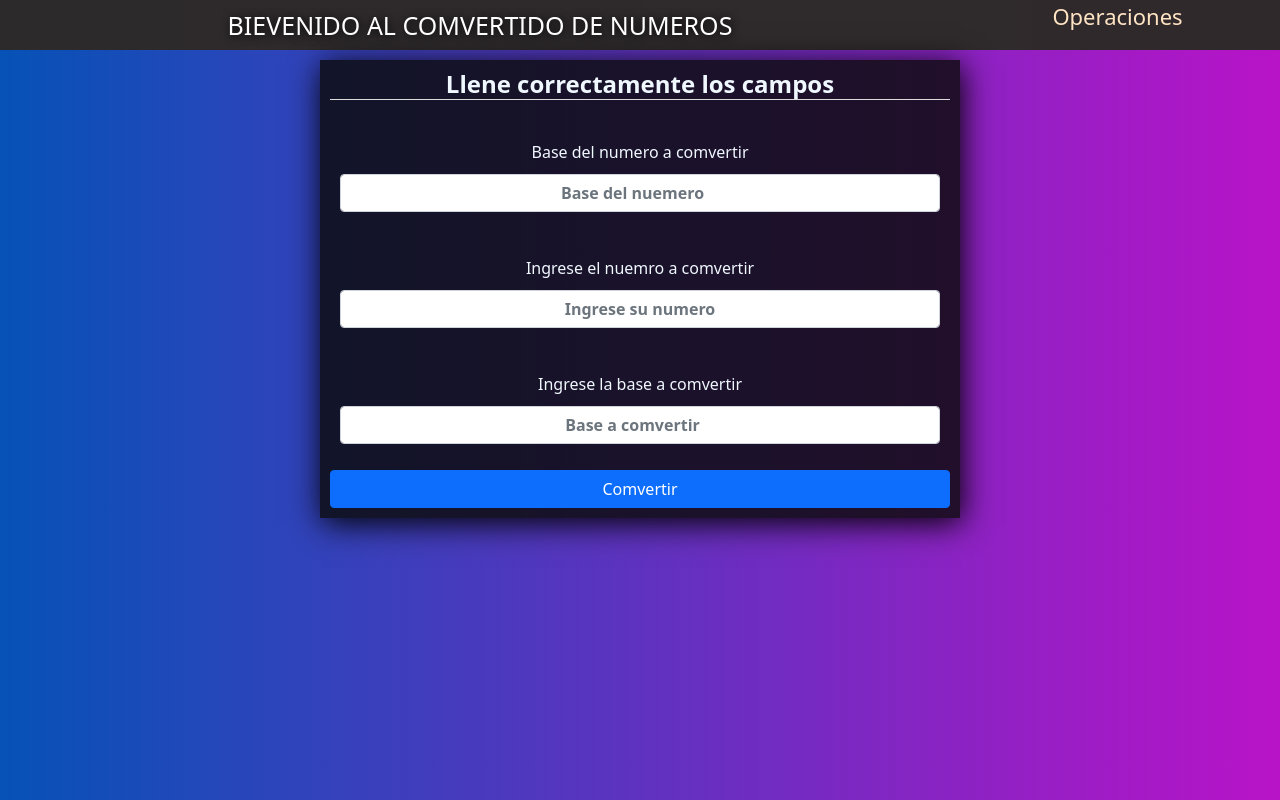
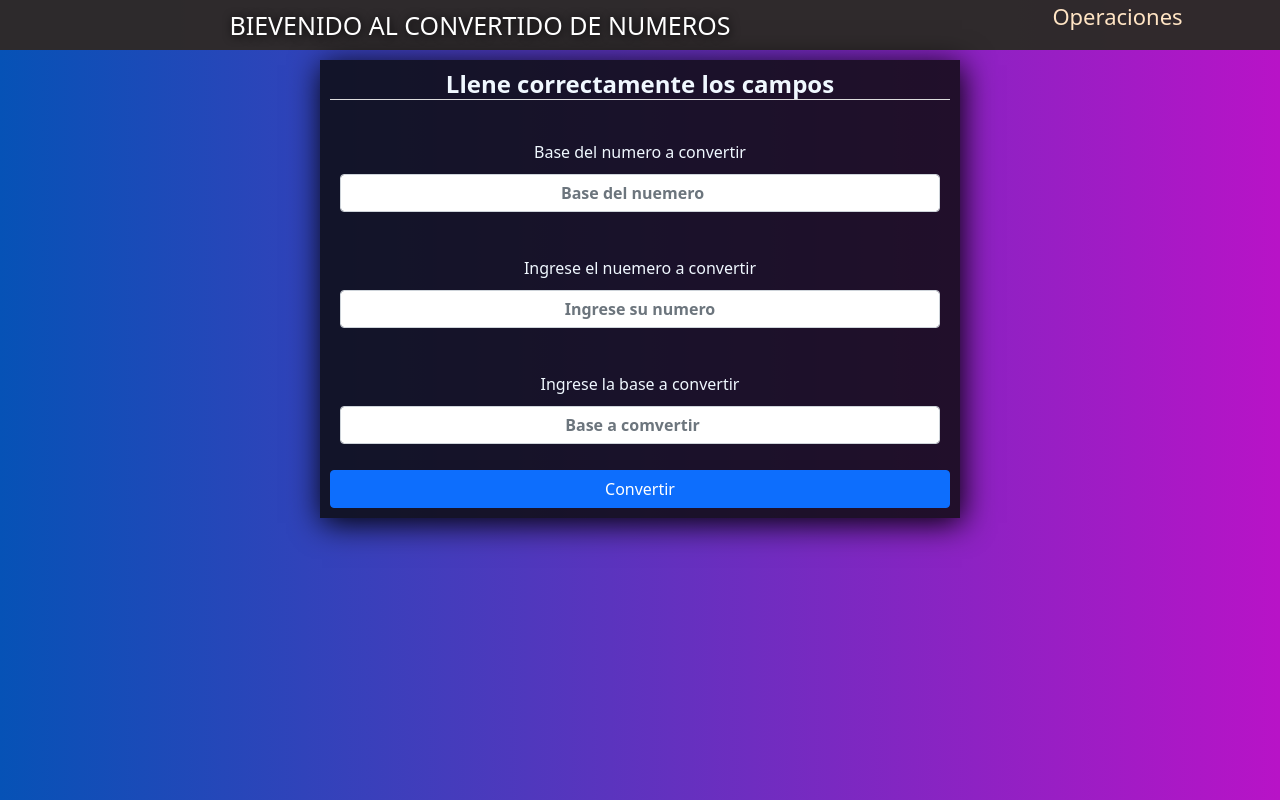
Before and after one commit to isaacgrimaldo/Comvercion-de-numero, a plain HTML site: page docs/index.html in a window 1280 px wide. Drawn offline with nearby package versions, Linux system fonts and the light colour scheme; some packages are replaced by stand-ins of ours; a script that the page names is missing.

Commit message:
Eliminar las faltas de ortografías

```diff
--- a/docs/index.html
+++ b/docs/index.html
@@ -13,12 +13,12 @@
         integrity="sha384-BmbxuPwQa2lc/FVzBcNJ7UAyJxM6wuqIj61tLrc4wSX0szH/Ev+nYRRuWlolflfl" crossorigin="anonymous">
     <link rel="stylesheet" href="./Styles/main.css">
     <link rel="stylesheet" href="./Styles/Responsive/ResponsiveIndex.css">
-    <title>Comvertidor de Numeros</title>
+    <title>Convertidor de Numeros</title>
 </head>
 
 <body>
     <header class="bannner">
-        <h1 class="banner-title">Bievenido al comvertido de Numeros</h1>
+        <h1 class="banner-title">Bievenido al convertido de Numeros</h1>
         <nav class="nav-bar">
               <a href="./Operaciones.html" class="links">Operaciones</a>
         </nav>
@@ -27,19 +27,19 @@
         <h2>Llene correctamente los campos</h2>
         <form class="transfrom-from" id="form">
             <p>
-                <label class="form-label" for="baseNumero">Base del numero a comvertir<label>
+                <label class="form-label" for="baseNumero">Base del numero a convertir<label>
                 <input class="form-control" type="number" name="baseNumero" id="baseNumero"  placeholder="Base del nuemero" required max="16" min="2">
              </p>
             <p>
-               <label class="form-label" for="numero">Ingrese el nuemro a comvertir<label>
+               <label class="form-label" for="numero">Ingrese el nuemero a convertir<label>
                <input class="form-control" type="text" name="numero" id="numero"  placeholder="Ingrese su numero" required autocomplete="off">
             </p>
             <p>
-                <label class="form-label" for="base">Ingrese la base a comvertir</label>
+                <label class="form-label" for="base">Ingrese la base a convertir</label>
                 <input class="form-control" type="number" name="base" id="base" placeholder="Base a comvertir" required max="16" min="2">
             </p>
 
-            <button type="submit" class="btn btn-primary">Comvertir</button>
+            <button type="submit" class="btn btn-primary">Convertir</button>
         </form>
     </section>
     <section class="content-result animate__animated animate__backInUp " id="resultado" style="display: none;">
```
